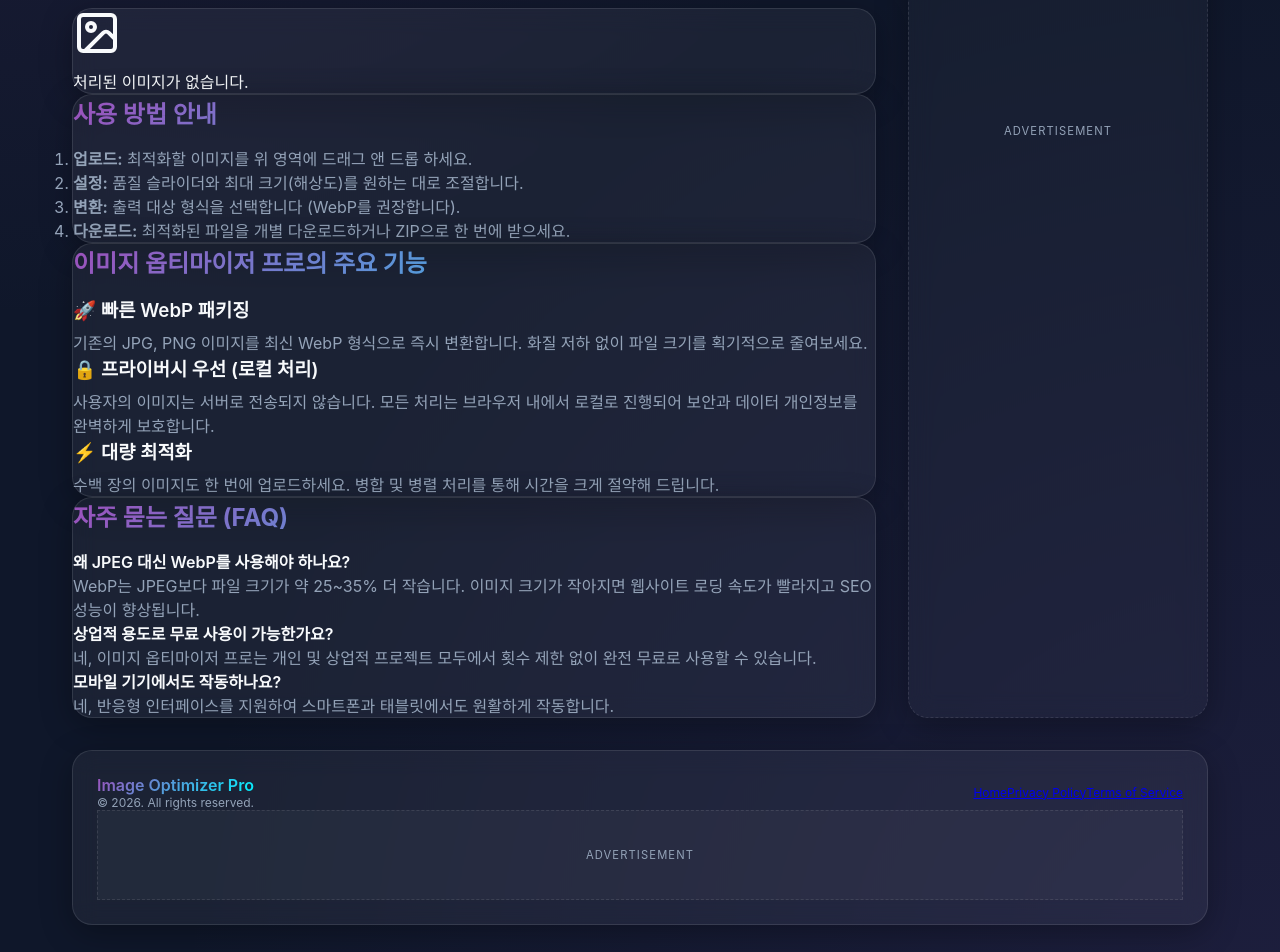
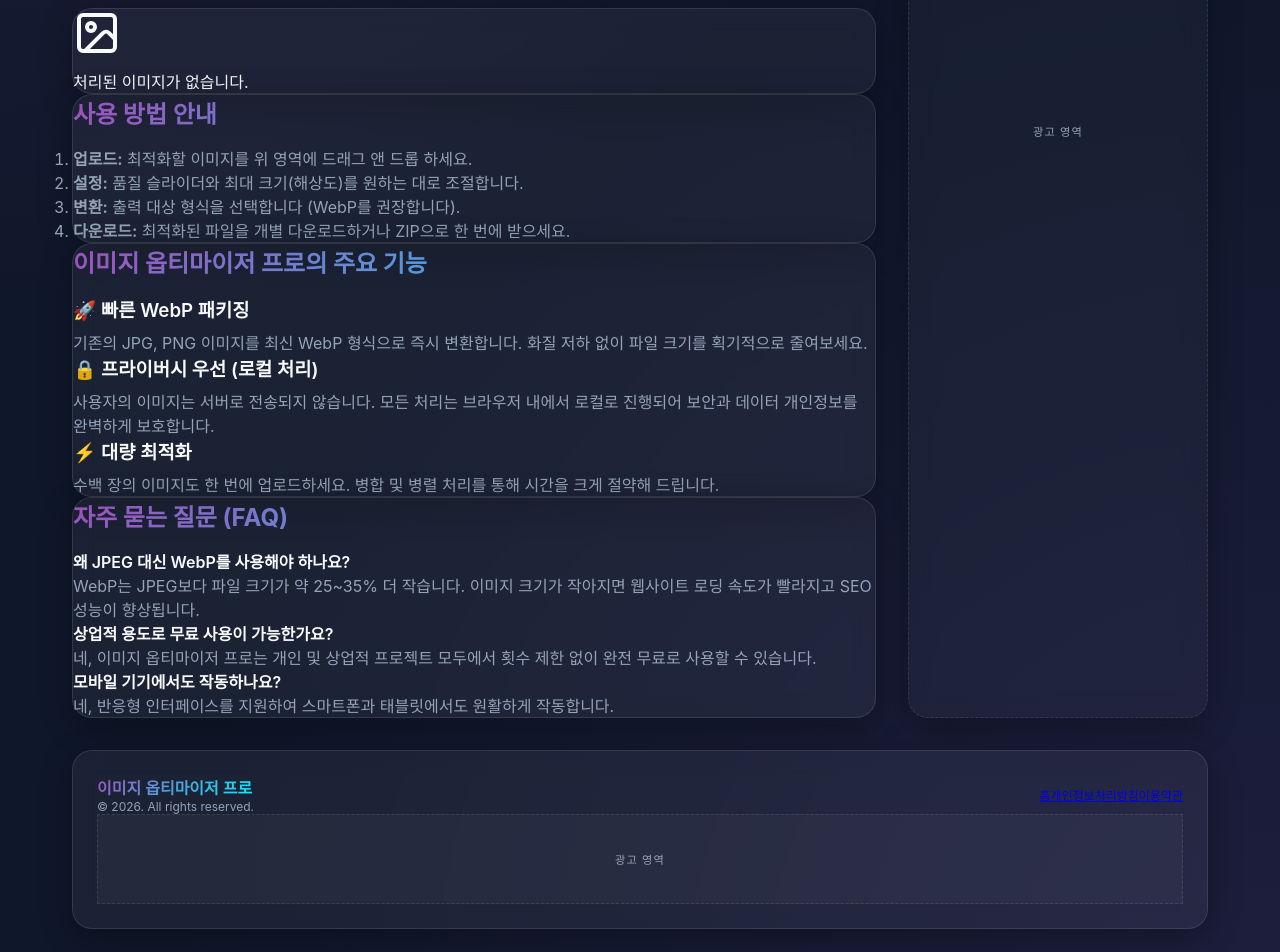
Before and after one commit to guideyoon/webp, a React (Vite) app: page / in a window 1280 px wide. Shown: the part 780-1732 px from the top of the page. Built offline with nearby package versions, Linux system fonts and the light colour scheme; the HTML template or start-up script is replaced by a standard one.

Commit message:
Korean translation: Completed localization of all components

```diff
--- a/src/Layout.tsx
+++ b/src/Layout.tsx
@@ -15,7 +15,7 @@ const Layout: React.FC<LayoutProps> = ({ children }) => {
 
       <header className="main-header">
         <h1 className="title-gradient animate-float">이미지 옵티마이저 프로</h1>
-        <p className="text-dim">브라우저에서 직접 최적으로 처리되는 빠르고 안전한 이미지 압축 도구입니다.</p>
+        <p className="text-dim">브라우저에서 직접 처리되는 빠르고 안전한 이미지 압축 도구입니다.</p>
       </header>
 
       <main className="content-grid">
@@ -23,30 +23,30 @@ const Layout: React.FC<LayoutProps> = ({ children }) => {
           {children}
         </div>
 
-        {/* Sidebar Ad Slot */}
+        {/* 사이드바 광고 슬롯 */}
         <aside className="ad-slot ad-sidebar glass">
-          <span className="ad-label">Advertisement</span>
-          {/* AdSense code would go here */}
+          <span className="ad-label">광고 영역</span>
+          {/* AdSense 코드가 여기에 들어갑니다 */}
         </aside>
       </main>
 
       <footer className="main-footer glass p-6">
         <div className="flex justify-between items-center gap-4">
           <div className="footer-info">
-            <p className="text-sm font-semibold title-gradient">Image Optimizer Pro</p>
+            <p className="text-sm font-semibold title-gradient">이미지 옵티마이저 프로</p>
             <p className="text-xs text-dim">© 2026. All rights reserved.</p>
           </div>
           <nav className="footer-links flex gap-6 text-xs font-medium">
-            <a href="/" className="hover:text-accent transition-colors">Home</a>
-            <a href="/privacy" className="hover:text-accent transition-colors">Privacy Policy</a>
-            <a href="/terms" className="hover:text-accent transition-colors">Terms of Service</a>
+            <a href="/" className="hover:text-accent transition-colors">홈</a>
+            <a href="/privacy" className="hover:text-accent transition-colors">개인정보처리방침</a>
+            <a href="/terms" className="hover:text-accent transition-colors">이용약관</a>
           </nav>
         </div>
 
-        {/* Bottom Ad Slot */}
+        {/* 하단 광고 슬롯 */}
         <div className="ad-slot ad-bottom mt-6">
-          <span className="ad-label">Advertisement</span>
-          {/* AdSense code would go here */}
+          <span className="ad-label">광고 영역</span>
+          {/* AdSense 코드가 여기에 들어갑니다 */}
         </div>
       </footer>
 
```
